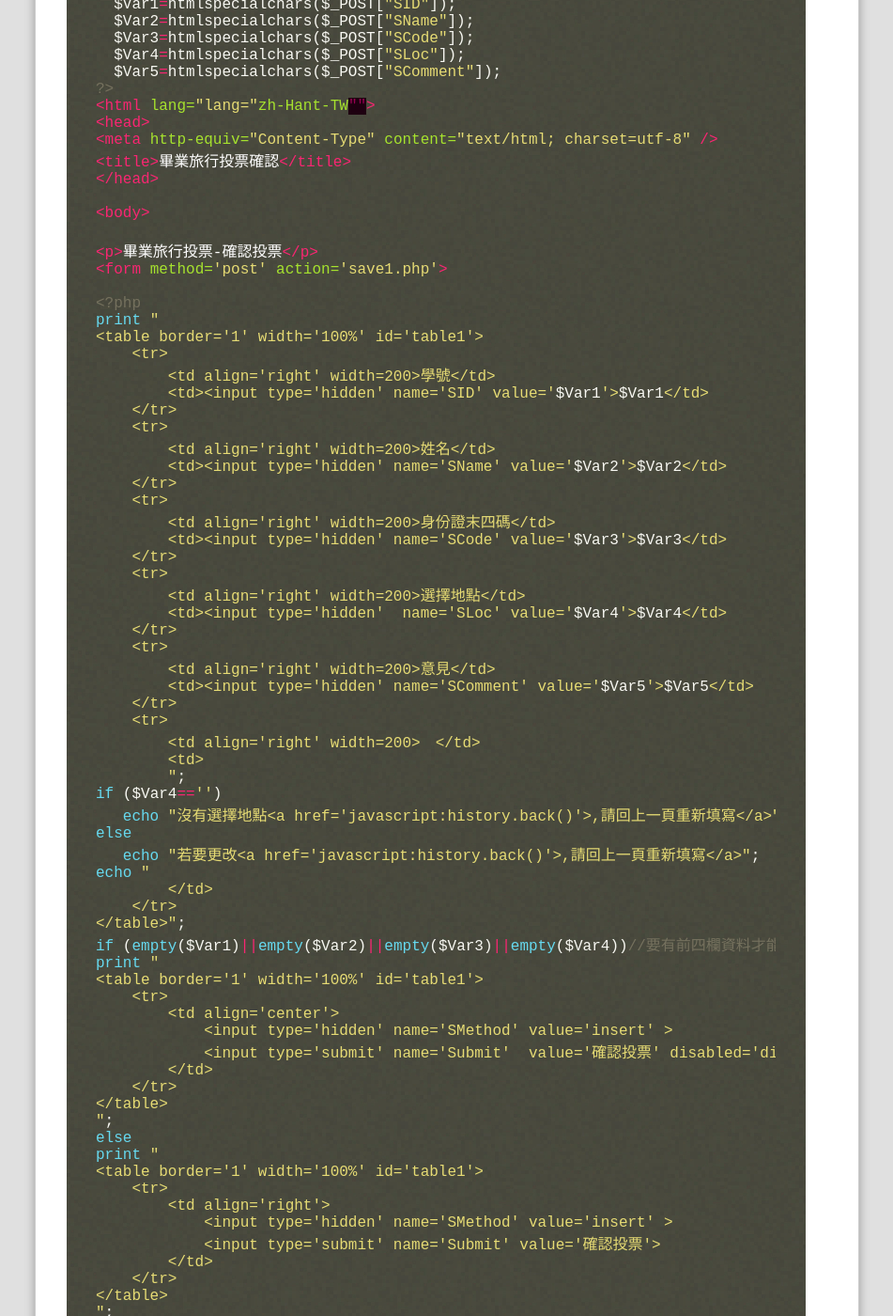
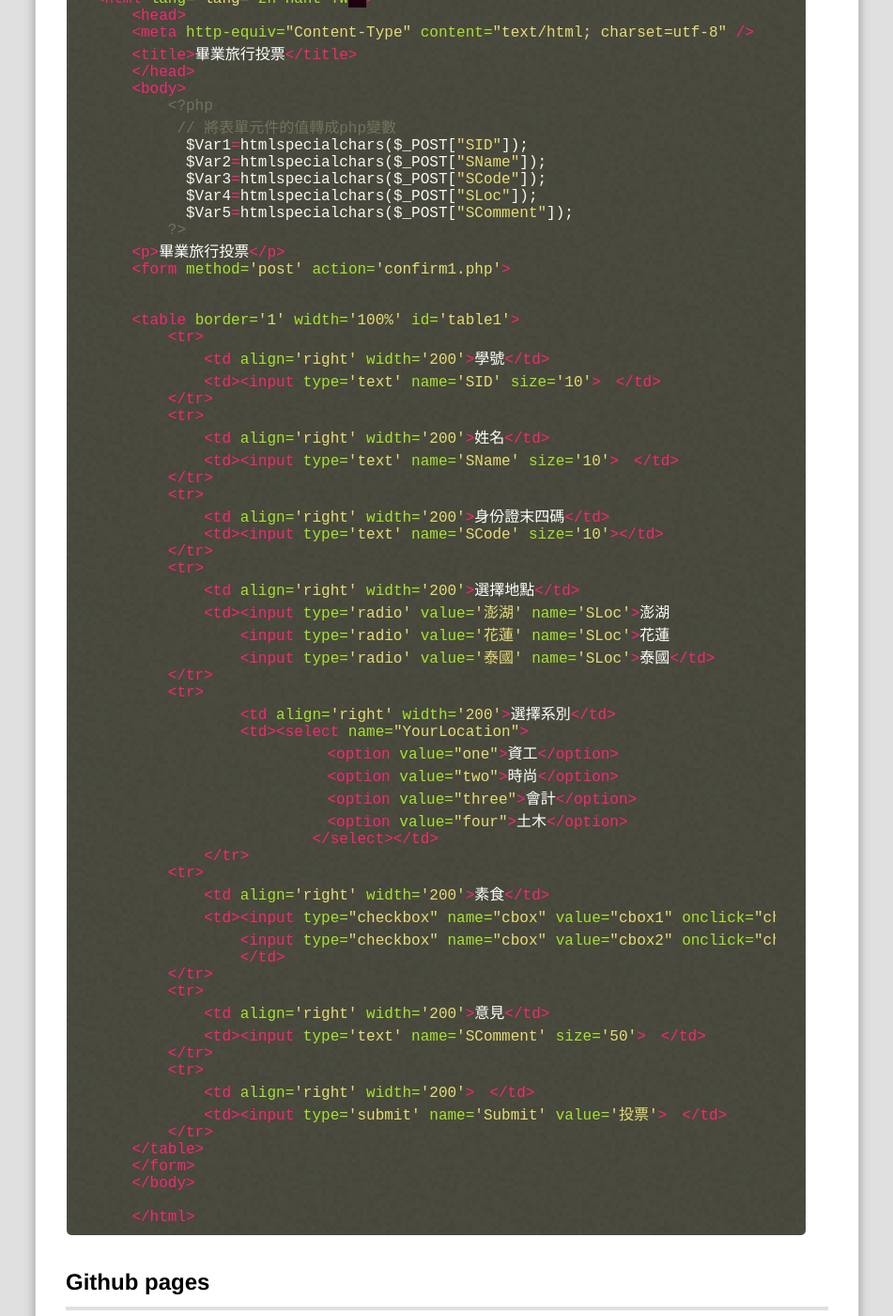
Before and after one commit to jacky0325/webcourse, a Jekyll site: the page built from _posts/2017-10-25-Class6.md, in a window 1280 px wide and 1400 px high, scrolled down 904 px. Shown: the whole window at 94% size, without its empty margins (18-969 px from the left). Built offline with Jekyll 4.4.1, drawn with Linux system fonts in a browser that asks for light colours; Markdown is read by kramdown in place of the engine named in the settings; comment, search, counter and statistics services are not loaded; some of the changed text lies outside the part shown.

Commit message:
Update 2017-10-25-Class6.md

````diff
--- a/_posts/2017-10-25-Class6.md
+++ b/_posts/2017-10-25-Class6.md
@@ -20,88 +20,73 @@ github帳號及使用github做blog。。
 
 
 ```php
-<?php
-//將表單元件的值轉成php變數
-  $Var1=htmlspecialchars($_POST["SID"]);
-  $Var2=htmlspecialchars($_POST["SName"]);
-  $Var3=htmlspecialchars($_POST["SCode"]);
-  $Var4=htmlspecialchars($_POST["SLoc"]);
-  $Var5=htmlspecialchars($_POST["SComment"]);
-?>
+
+
 <html lang="lang="zh-Hant-TW"">
-<head>
-<meta http-equiv="Content-Type" content="text/html; charset=utf-8" />
-<title>畢業旅行投票確認</title>
-</head>
+    <head>
+    <meta http-equiv="Content-Type" content="text/html; charset=utf-8" />
+    <title>畢業旅行投票</title>
+    </head>
+    <body>
+        <?php
+         // 將表單元件的值轉成php變數
+          $Var1=htmlspecialchars($_POST["SID"]);
+          $Var2=htmlspecialchars($_POST["SName"]);
+          $Var3=htmlspecialchars($_POST["SCode"]);
+          $Var4=htmlspecialchars($_POST["SLoc"]);
+          $Var5=htmlspecialchars($_POST["SComment"]);
+        ?>
+    <p>畢業旅行投票</p>
+    <form method='post' action='confirm1.php'>
 
-<body>
 
-<p>畢業旅行投票-確認投票</p>
-<form method='post' action='save1.php'>
+    <table border='1' width='100%' id='table1'>
+        <tr>
+            <td align='right' width='200'>學號</td>
+            <td><input type='text' name='SID' size='10'>　</td>
+        </tr>
+        <tr>
+            <td align='right' width='200'>姓名</td>
+            <td><input type='text' name='SName' size='10'>　</td>
+        </tr>
+        <tr>
+            <td align='right' width='200'>身份證末四碼</td>
+            <td><input type='text' name='SCode' size='10'></td>
+        </tr>
+        <tr>
+            <td align='right' width='200'>選擇地點</td>
+            <td><input type='radio' value='澎湖' name='SLoc'>澎湖
+                <input type='radio' value='花蓮' name='SLoc'>花蓮
+                <input type='radio' value='泰國' name='SLoc'>泰國</td>
+        </tr>
+        <tr>
+                <td align='right' width='200'>選擇系別</td>
+                <td><select name="YourLocation">
+                        　<option value="one">資工</option>
+                        　<option value="two">時尚</option>
+                        　<option value="three">會計</option>
+                        　<option value="four">土木</option>
+                        </select></td>
+            </tr>
+        <tr>
+            <td align='right' width='200'>素食</td>
+            <td><input type="checkbox" name="cbox" value="cbox1" onclick="chooseOne(this);">是
+                <input type="checkbox" name="cbox" value="cbox2" onclick="chooseOne(this);">否
+                </td>
+        </tr>
+        <tr>
+            <td align='right' width='200'>意見</td>
+            <td><input type='text' name='SComment' size='50'>　</td>
+        </tr>
+        <tr>
+            <td align='right' width='200'>　</td>
+            <td><input type='submit' name='Submit' value='投票'>　</td>
+        </tr>
+    </table>
+    </form>
+    </body>
 
-<?php
-print "
-<table border='1' width='100%' id='table1'>
-    <tr>
-        <td align='right' width=200>學號</td>
-        <td><input type='hidden' name='SID' value='$Var1'>$Var1</td>
-    </tr>
-    <tr>
-        <td align='right' width=200>姓名</td>
-        <td><input type='hidden' name='SName' value='$Var2'>$Var2</td>
-    </tr>
-    <tr>
-        <td align='right' width=200>身份證末四碼</td>
-        <td><input type='hidden' name='SCode' value='$Var3'>$Var3</td>
-    </tr>
-    <tr>
-        <td align='right' width=200>選擇地點</td>
-        <td><input type='hidden'  name='SLoc' value='$Var4'>$Var4</td>
-    </tr>
-    <tr>
-        <td align='right' width=200>意見</td>
-        <td><input type='hidden' name='SComment' value='$Var5'>$Var5</td>
-    </tr>
-    <tr>
-        <td align='right' width=200>　</td>
-        <td>
-        ";
-if ($Var4=='')
-   echo "沒有選擇地點<a href='javascript:history.back()'>,請回上一頁重新填寫</a>";
-else
-   echo "若要更改<a href='javascript:history.back()'>,請回上一頁重新填寫</a>";
-echo "
-        </td>
-    </tr>
-</table>";
-if (empty($Var1)||empty($Var2)||empty($Var3)||empty($Var4))//要有前四欄資料才能存檔
-print "
-<table border='1' width='100%' id='table1'>
-    <tr>
-        <td align='center'>
-            <input type='hidden' name='SMethod' value='insert' >
-            <input type='submit' name='Submit'  value='確認投票' disabled='disabled'>
-        </td>
-    </tr>
-</table>
-";
-else
-print "
-<table border='1' width='100%' id='table1'>
-    <tr>
-        <td align='right'>
-            <input type='hidden' name='SMethod' value='insert' >
-            <input type='submit' name='Submit' value='確認投票'>
-        </td>
-    </tr>
-</table>
-";
-?>
-
-</form>
-</body>
-
-</html>
+    </html>
 ```
 ##Github pages
 
````
